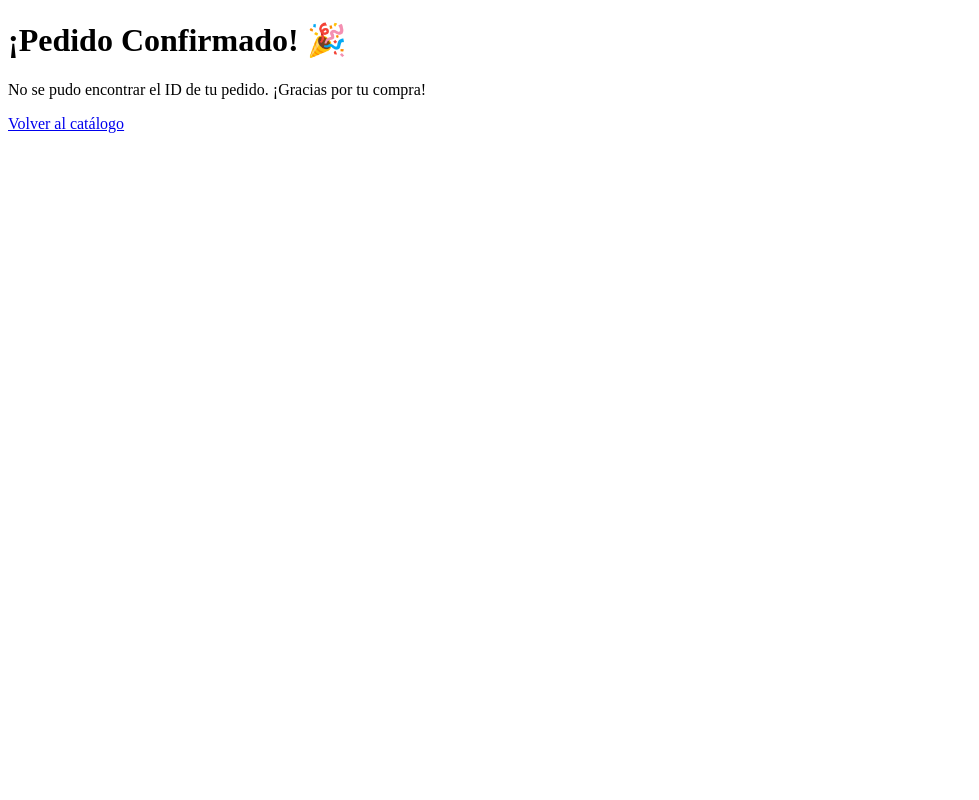
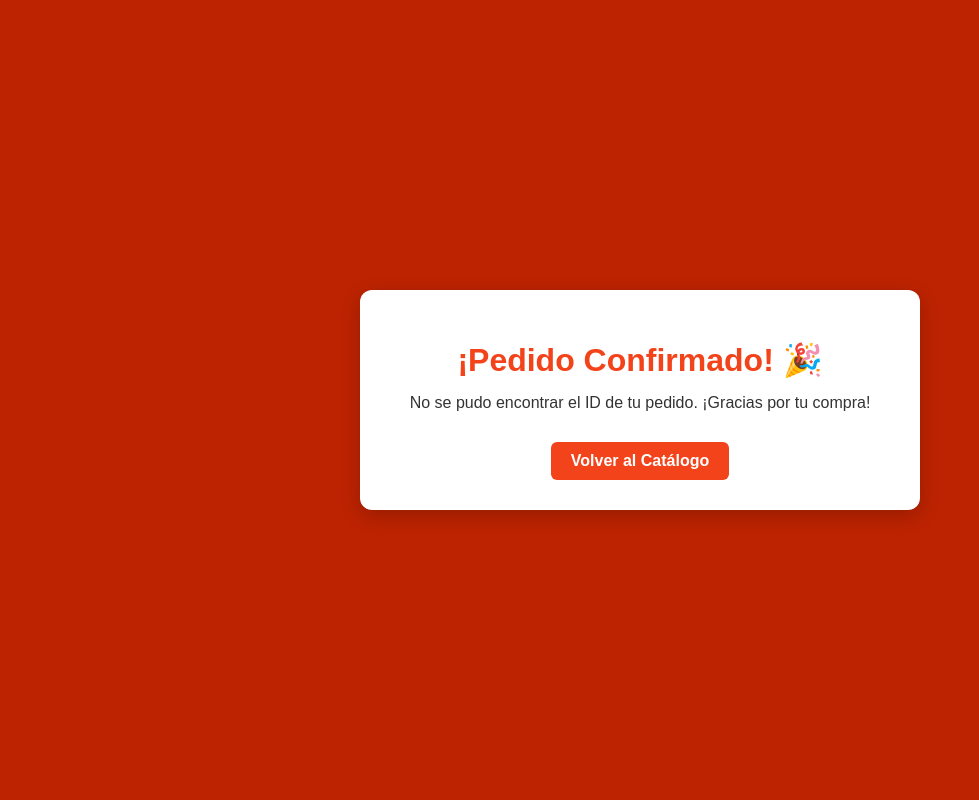
Before and after one commit to gustavogiraldo16/php-ecommerce-simple, a PHP site: page /order_confirmation.php in a window 1280 px wide. Shown: the whole page, without its empty margins (0-979 px from the left). Run offline with PHP 8.4, Linux system fonts and the light colour scheme.

Commit message:
Enhance order confirmation page layout and styling; add order_confirmation.css for improved design

```diff
--- a/order_confirmation.php
+++ b/order_confirmation.php
@@ -4,15 +4,20 @@ $orderId = (int)($_GET['id'] ?? 0);
 ?>
 <!DOCTYPE html>
 <html lang="es">
-<head><title>Confirmación</title></head>
+<head>
+    <title>MERCADO FREE - Retail | Confirmación</title>
+    <link rel="stylesheet" href="static/assets/styles/order_confirmation.css">
+</head>
 <body>
+    <div class="card">
         <h1>¡Pedido Confirmado! 🎉</h1>
         <?php if ($orderId > 0): ?>
-        <p>Tu pedido número **<?php echo $orderId; ?>** ha sido procesado exitosamente.</p>
+            <p>Tu pedido número <strong><?php echo $orderId; ?></strong> ha sido procesado exitosamente.</p>
             <p>Recibirás un email de confirmación en breve.</p>
         <?php else: ?>
             <p>No se pudo encontrar el ID de tu pedido. ¡Gracias por tu compra!</p>
         <?php endif; ?>
-    <p><a href="products.php">Volver al catálogo</a></p>
+        <a href="products.php">Volver al Catálogo</a>
+    </div>
 </body>
 </html>
--- /dev/null
+++ b/static/assets/styles/order_confirmation.css
@@ -0,0 +1,46 @@
+body {
+  font-family: Arial, sans-serif;
+  margin: 0;
+  background-color: #bd2300; /* Fondo naranja */
+  display: flex;
+  justify-content: center;
+  align-items: center;
+  height: 100vh; /* Centrado vertical y horizontal */
+}
+
+.card {
+  background: white;
+  border-radius: 12px;
+  padding: 30px;
+  max-width: 500px;
+  width: 90%;
+  text-align: center;
+  box-shadow: 0 6px 20px rgba(0, 0, 0, 0.2);
+}
+
+.card h1 {
+  color: #f3431a;
+  margin-bottom: 15px;
+}
+
+.card p {
+  margin: 10px 0;
+  color: #333;
+  font-size: 1rem;
+}
+
+.card a {
+  display: inline-block;
+  margin-top: 20px;
+  padding: 10px 20px;
+  background: #f3431a;
+  color: white;
+  text-decoration: none;
+  border-radius: 6px;
+  font-weight: bold;
+  transition: background 0.3s ease;
+}
+
+.card a:hover {
+  background: #bd2300;
+}
```
Lines whose indentation alone changed are shown as unchanged.
